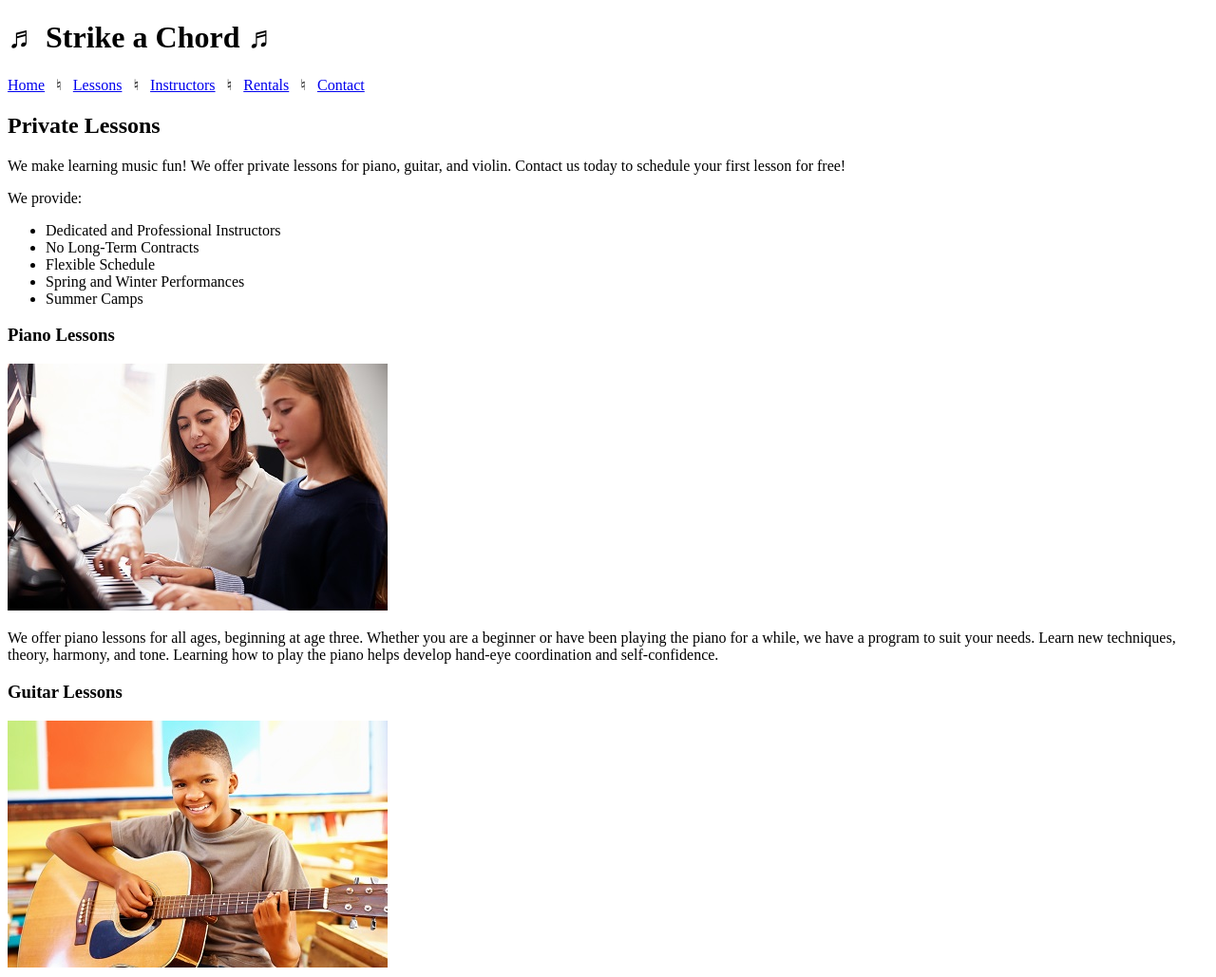
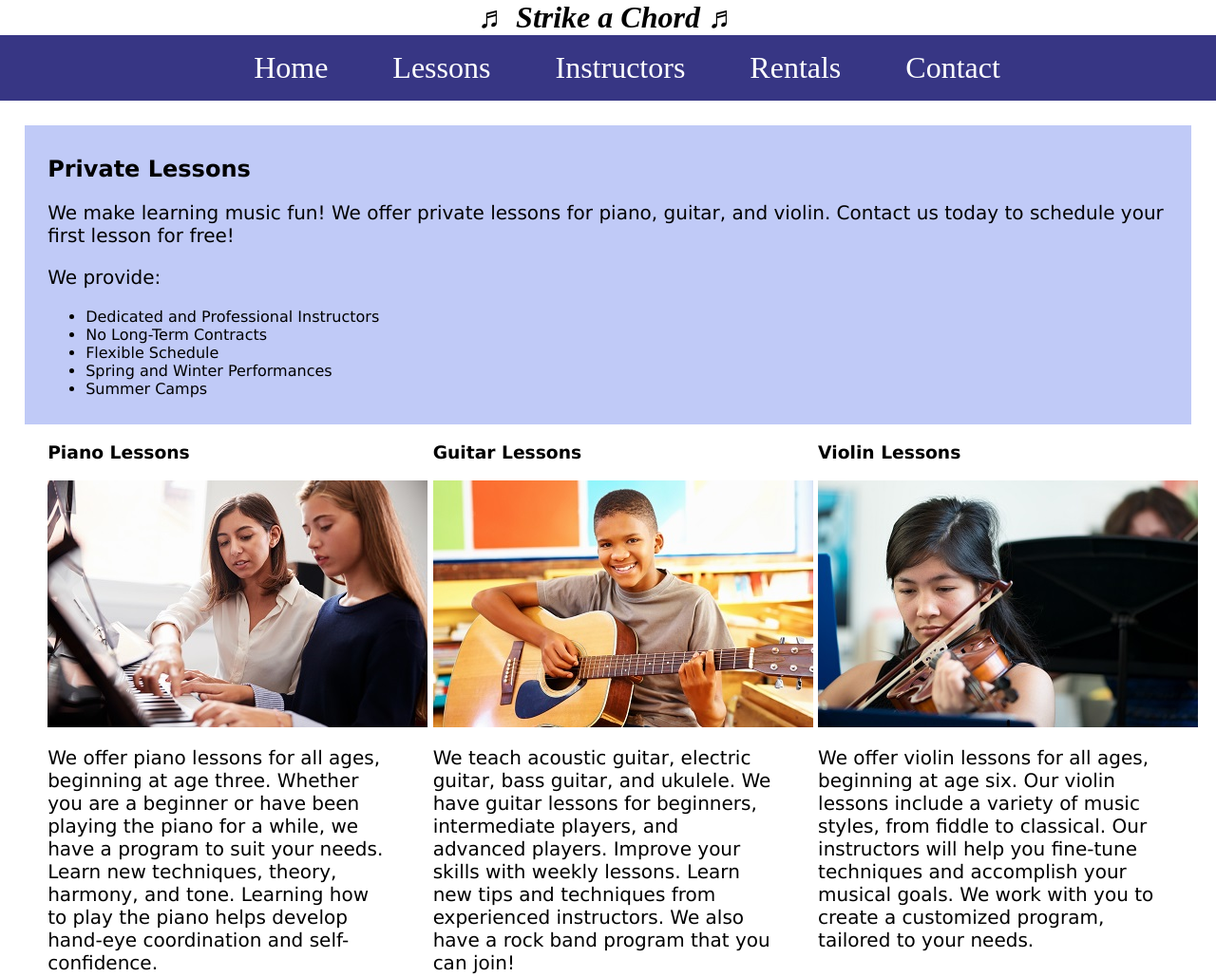
Before and after one commit to 144Sp23/ch4lab1-Mvargas64, a plain HTML site: page lessons.html in a window 1280 px wide. Shown: the top 1029 px of the page at 95% size. Drawn offline with Linux system fonts and the light colour scheme; files that its build step writes are made by us from their sources.

Commit message:
CH4 lab 1

```diff
--- a/lessons.html
+++ b/lessons.html
@@ -8,6 +8,8 @@
 <head>
 	<title>Strike a Chord: Lessons</title>
 	<meta charset="utf-8">
+    <link rel="stylesheet" href="css/styles.css">
+
 </head>
 <body>
 
@@ -16,11 +18,13 @@
 	</header>
 
 	<nav>
-		<p><a href="index.html">Home</a> &nbsp; &#9838; &nbsp;
-		<a href="lessons.html">Lessons</a> &nbsp; &#9838; &nbsp;
-		<a href="instructors.html">Instructors</a> &nbsp; &#9838; &nbsp;
-		<a href="rentals.html">Rentals</a> &nbsp; &#9838; &nbsp;
-		<a href="contact.html">Contact</a></p>
+		 <ul>
+            <li><a href="index.html">Home</a></li>
+            <li><a href="lessons.html">Lessons</a></li>
+            <li><a href="instructors.html">Instructors</a></li>
+            <li><a href="rentals.html">Rentals</a></li>
+            <li><a href="contact.html">Contact</a></li>
+        </ul>
 	</nav>
 
 	<!-- Use the main area to add the main content to the webpage -->
@@ -44,7 +48,7 @@
         <div id="piano">
 
             <h3>Piano Lessons</h3>
-            <img src="images/piano-lesson.jpg" alt="piano teacher and student sitting at a piano" height="260" width="400">
+            <img src="images/piano-lesson.jpg" alt="piano teacher and student sitting at a piano">
             <p>We offer piano lessons for all ages, beginning at age three. Whether you are a beginner or have been playing the piano for a while, we have a program to suit your needs. Learn new techniques, theory, harmony, and tone. Learning how to play the piano helps develop hand-eye coordination and self-confidence.</p>
 
         </div>
@@ -52,7 +56,7 @@
         <div id="guitar">
 
             <h3>Guitar Lessons</h3>
-            <img src="images/child-guitar.jpg" alt="child with a smile holding a guitar" height="260" width="400">
+            <img src="images/child-guitar.jpg" alt="child with a smile holding a guitar">
             <p>We teach acoustic guitar, electric guitar, bass guitar, and ukulele. We have guitar lessons for beginners, intermediate players, and advanced players. Improve your skills with weekly lessons. Learn new tips and techniques from experienced instructors. We also have a rock band program that you can join!</p>
 
         </div>
@@ -60,7 +64,7 @@
         <div id="violin">
 
             <h3>Violin Lessons</h3>
-            <img src="images/woman-violin.jpg" alt="woman playing the violin" height="260" width="400">
+            <img src="images/woman-violin.jpg" alt="woman playing the violin">
             <p>We offer violin lessons for all ages, beginning at age six. Our violin lessons include a variety of music styles, from fiddle to classical. Our instructors will help you fine-tune techniques and accomplish your musical goals. We work with you to create a customized program, tailored to your needs.</p>
 
         </div>
--- /dev/null
+++ b/styles.css
@@ -0,0 +1,109 @@
+/*
+Author: Mario Vargas
+Date: 2/15/23
+File Name: styles.css
+*/
+
+/* CSS Reset */
+body, header, nav, main, footer, img, h1 {
+    margin: 0;
+    padding: 0;
+    border: 0;
+}
+
+/* Style rule for images */
+img {
+    max-width: 100;
+    display: block;
+}
+
+/* Style rules for header content */
+header {
+    text-align: center;
+    font.size: 3em;
+    color: #3736184;
+}
+
+header h1 {
+    font-style: italic;
+}
+
+/* Style rules for navigation area */
+nav {
+    background-color: #373684;
+}
+
+nav ul {
+    list-style-type: none;
+    margin: 0;
+    text-align: center;
+}
+
+nav li {
+    display: inline-block;
+    font-size: 2em;
+}
+
+nav li a {
+    display: block;
+    color: #fff;
+    text-align: center;
+    padding: 0.5em 1em;
+    text-decoration: none;
+}
+
+/* Style rules for main content */
+main {
+    padding: 2%;
+    background-color: #e55e9fc;
+    overflow: auto;
+    font-family: Verdana, Arial, sans-serif;
+}
+
+main p {
+    font-size: 1.25em;
+}
+
+.action {
+    font-size: 1.75em;
+    color: #373684;
+    font-weight: bold;
+}
+
+#piano, #guitar, #violin {
+    width: 29%;
+    float: left;
+    margin: 0 2%;
+}
+
+#info{
+    clear: left;
+    background-color: #c0caf7;
+    padding: 1% 2%;
+}
+
+#contact {
+    text-align: center;
+}
+
+#contact a {
+    color: #4645a8;
+    text-decoration: none;
+    font-weight: bold;
+}
+
+.map {
+    border: 5px solid #373684;
+}
+
+/* Style rules for footer content */
+footer {
+    text-align: center;
+    font-size: 0.65em;
+    clear: left;
+}
+
+footer a {
+    color: #4645a8;
+    text-decoration: none;
+}
```
Also changed, not shown: contact.html (+10 -6 lines), index.html (+14 -6 lines), template.html (+9 -5 lines).
